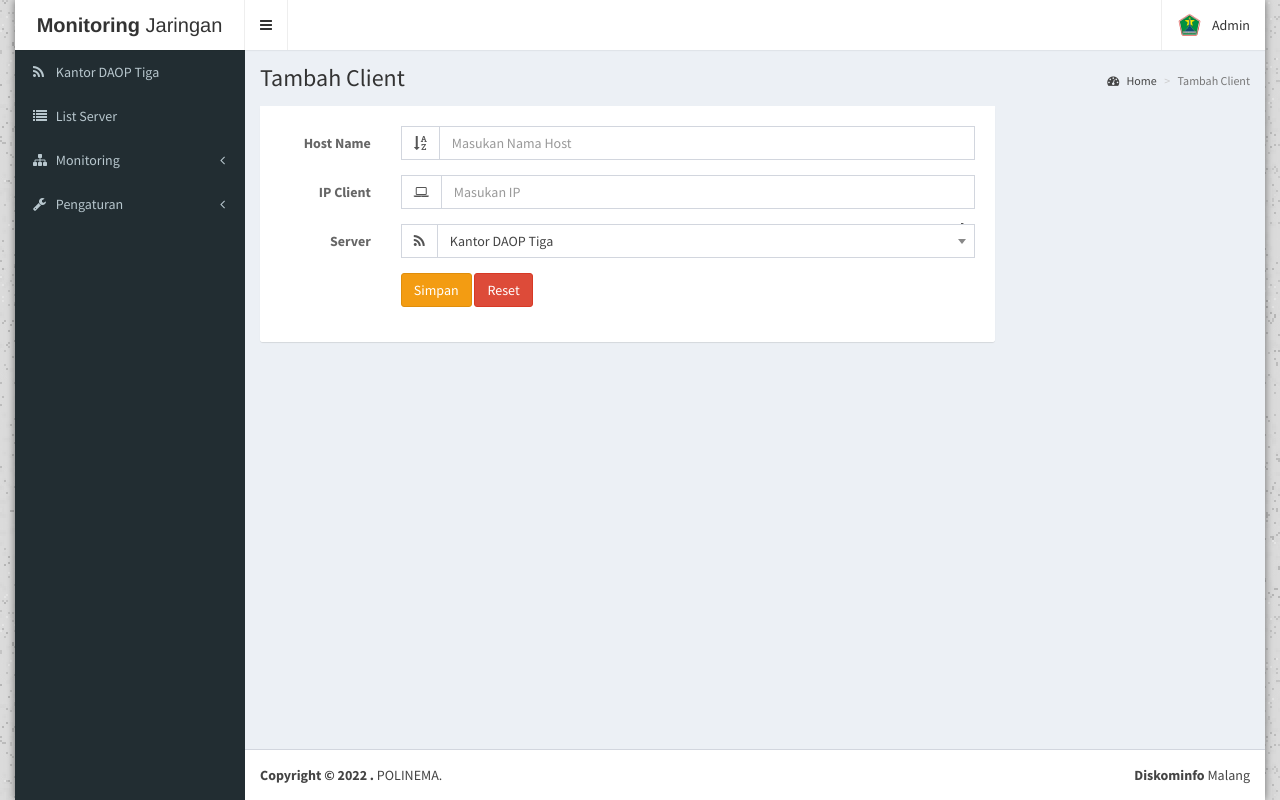
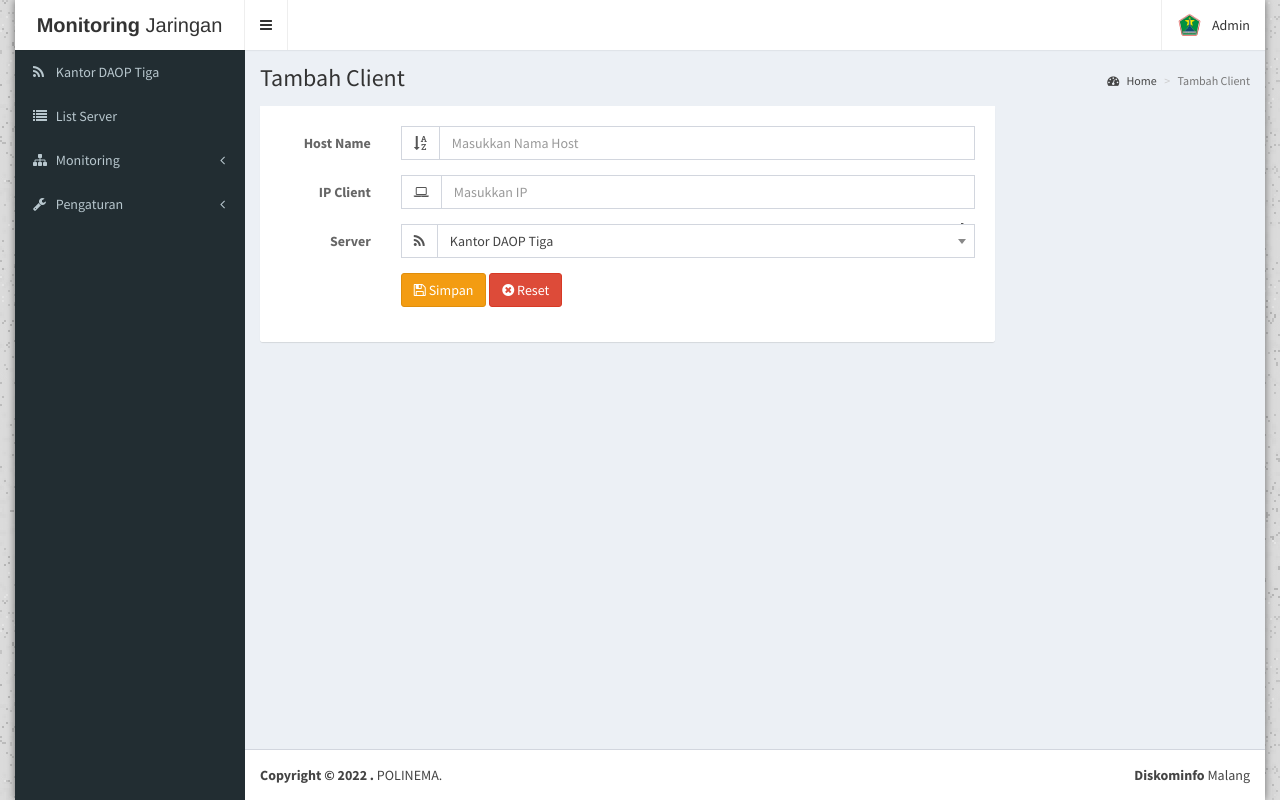
Before and after one commit to fauzanmuh/IPAM-MalangKota, a PHP site: page /add_client in a window 1280 px wide. Run offline with PHP 8.4, Linux system fonts and the light colour scheme; a user stored in the database is signed in; data comes from the database, SQL or seed files in the repository; some libraries are stand-ins or nearby versions.

Commit message:
Membuat add client

```diff
--- a/view/add_client.php
+++ b/view/add_client.php
@@ -11,7 +11,7 @@
                       <div class="input-group-addon">
                         <i class="fa  fa-sort-alpha-asc"></i>
                       </div>
-                      <input type="text" name="client" class="form-control" placeholder="Masukan Nama Host" required>
+                      <input type="text" name="client" class="form-control" placeholder="Masukkan Nama Host" required>
                     </div><!-- /.input group -->
                 </div>
               </div>
@@ -22,7 +22,7 @@
                       <div class="input-group-addon">
                         <i class="fa fa-laptop"></i>
                       </div>
-                      <input type="text" placeholder="Masukan IP" name="ip" class="form-control" data-inputmask="'alias': 'ip'" data-mask="" required>
+                      <input type="text" placeholder="Masukkan IP" name="ip" class="form-control" data-inputmask="'alias': 'ip'" data-mask="" required>
                     </div><!-- /.input group -->
                 </div>
               </div>
@@ -48,8 +48,8 @@
               </div>
               <div class="form-group">
                 <div class="col-sm-offset-2 col-sm-10">
-                  <button type="submit" class="btn btn-warning" name="add_client">Simpan</button>
-                  <button type="reset" class="btn btn-danger" name="add_client">Reset</button>
+                  <button type="submit" class="btn btn-warning" name="add_client"><i class="fa fa-save"></i> Simpan</button>
+                  <button type="reset" class="btn btn-danger" name="add_client"><i class="fa fa-times-circle"></i> Reset</button>
                 </div>
               </div>
             </form>
```
